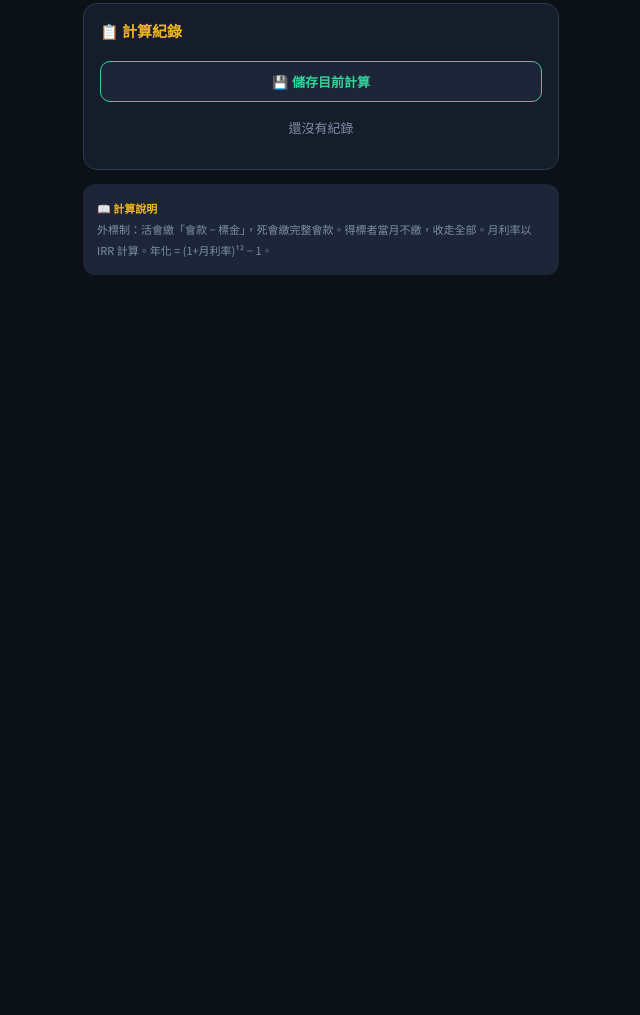
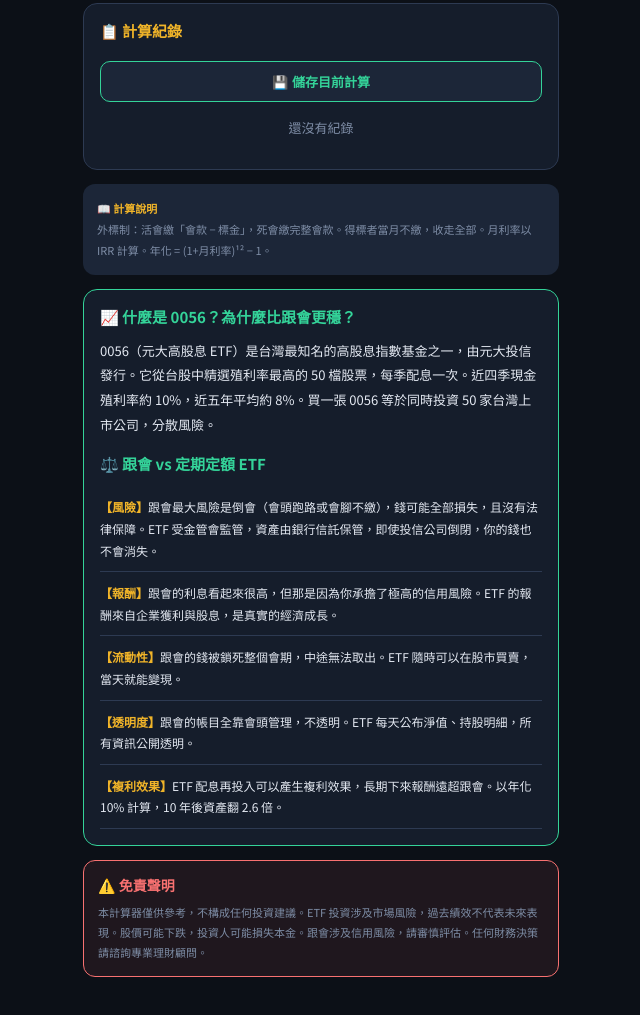
Before and after one commit to q0915692911/hui-calc, a plain HTML site: page index.html in a window 1280 px wide. Shown: the part 1245-2260 px from the top of the page, without its empty margins (319-959 px from the left). Before the commit the page ends 1580 px from the top, so only its background shows below. Drawn offline with Linux system fonts and the light colour scheme.

Commit message:
Update index.html

```diff
--- a/index.html
+++ b/index.html
@@ -104,7 +104,19 @@
 scenA:"方案 A：現在標走 + 投 0056",scenB:"方案 B：等到最後一期",
 received:"當期拿到",investGrow:"0056 投資終值",deadFees:"死會費用終值",netA:"方案 A 淨值",aliveFees:"活會費用終值",interestSaved:"利息收入終值",finalPot:"最後拿到",netB:"方案 B 淨值",diff:"差額",
 verdictWin:"✅ 現在標比較划算！",verdictLose:"⏳ 等到最後比較划算",verdictTip:"差額代表方案 A 比方案 B 多賺（或少賺）的金額",
-simTitle:"模擬不同標金",simBid:"標金",simNet:"方案A淨值",simVs:"vs 方案B",simResult:"結果"
+simTitle:"模擬不同標金",simBid:"標金",simNet:"方案A淨值",simVs:"vs 方案B",simResult:"結果",
+infoTitle:"📈 什麼是 0056？為什麼比跟會更穩？",
+info0056:"0056（元大高股息 ETF）是台灣最知名的高股息指數基金之一，由元大投信發行。它從台股中精選殖利率最高的 50 檔股票，每季配息一次。近四季現金殖利率約 10%，近五年平均約 8%。買一張 0056 等於同時投資 50 家台灣上市公司，分散風險。",
+compareTitle:"⚖️ 跟會 vs 定期定額 ETF",
+compareItems:[
+"【風險】跟會最大風險是倒會（會頭跑路或會腳不繳），錢可能全部損失，且沒有法律保障。ETF 受金管會監管，資產由銀行信託保管，即使投信公司倒閉，你的錢也不會消失。",
+"【報酬】跟會的利息看起來很高，但那是因為你承擔了極高的信用風險。ETF 的報酬來自企業獲利與股息，是真實的經濟成長。",
+"【流動性】跟會的錢被鎖死整個會期，中途無法取出。ETF 隨時可以在股市買賣，當天就能變現。",
+"【透明度】跟會的帳目全靠會頭管理，不透明。ETF 每天公布淨值、持股明細，所有資訊公開透明。",
+"【複利效果】ETF 配息再投入可以產生複利效果，長期下來報酬遠超跟會。以年化 10% 計算，10 年後資產翻 2.6 倍。"
+],
+disclaimer:"⚠️ 免責聲明",
+disclaimerText:"本計算器僅供參考，不構成任何投資建議。ETF 投資涉及市場風險，過去績效不代表未來表現。股價可能下跌，投資人可能損失本金。跟會涉及信用風險，請審慎評估。任何財務決策請諮詢專業理財顧問。"
 },vi:{title:"Máy Tính Hụi",subtitle:"Nhập số người, tiền hụi, tiền khui → tự động tính lãi lỗ & lãi suất",settings:"Cài đặt",members:"Số thành viên (gồm chủ hụi)",membersNote:"Tối thiểu 3, không giới hạn",monthlyFee:"Tiền hụi / người / tháng",bidsTitle:"Tiền khui mỗi kỳ",bidsNote:"Kỳ 1 (chủ hụi) và kỳ cuối = 0",period:"Kỳ",host:"Chủ hụi",resultsTitle:"Bảng lãi lỗ",colMember:"TV",colPeriod:"Kỳ khui",colReceived:"Nhận",colPaid:"Tổng đóng",colNet:"Lãi/Lỗ",colMonthly:"Lãi tháng",colAnnual:"Lãi năm",tapHint:"👆 Nhấn hàng để xem chi tiết",cfTitle:"Dòng tiền",cfNote:"(+) thu, (−) chi",totalPool:"Tổng/tháng",duration:"Thời gian",months:"tháng",maxBid:"Khui max",avgBid:"Khui TB",explain:"📖 Giải thích",explainText:'Hụi ngoại: sống đóng "hụi−khui", chết đóng đủ. Người khui nhận tất cả. Lãi tháng = IRR. Lãi năm = (1+lãi tháng)¹²−1.',langBtn:"🇹🇼 中文",records:"📋 Lịch sử",noRecords:"Chưa có",save:"💾 Lưu",load:"Tải",del:"Xóa",saveName:"Tên...",saveConfirm:"Lưu",cancel:"Hủy",savedMsg:"✅ Đã lưu!",autoSave:"⟳ Tự động lưu",
 tab1:"📊 Tính hụi",tab2:"🎯 Chiến lược",
 stratTitle:"🎯 Chiến lược khui",stratDesc:"Tính tiền khui tối ưu, so sánh với DCA 0056",
@@ -114,7 +126,19 @@
 scenA:"Plan A: Khui ngay + đầu tư 0056",scenB:"Plan B: Chờ kỳ cuối",
 received:"Nhận được",investGrow:"0056 cuối kỳ",deadFees:"Phí chết (FV)",netA:"Giá trị Plan A",aliveFees:"Phí sống (FV)",interestSaved:"Lãi tích lũy (FV)",finalPot:"Nhận cuối",netB:"Giá trị Plan B",diff:"Chênh lệch",
 verdictWin:"✅ Khui ngay có lợi hơn!",verdictLose:"⏳ Chờ cuối có lợi hơn",verdictTip:"Chênh lệch = Plan A − Plan B",
-simTitle:"Mô phỏng các mức khui",simBid:"Khui",simNet:"Plan A",simVs:"vs Plan B",simResult:"Kết quả"
+simTitle:"Mô phỏng các mức khui",simBid:"Khui",simNet:"Plan A",simVs:"vs Plan B",simResult:"Kết quả",
+infoTitle:"📈 0056 là gì? Tại sao ổn định hơn chơi hụi?",
+info0056:"0056 (Yuanta High Dividend ETF) là một trong những quỹ ETF cổ tức cao nổi tiếng nhất tại Đài Loan, do Yuanta phát hành. Quỹ chọn 50 cổ phiếu có tỷ suất cổ tức cao nhất từ thị trường chứng khoán Đài Loan, trả cổ tức hàng quý. Tỷ suất cổ tức gần nhất khoảng 10%/năm, trung bình 5 năm khoảng 8%. Mua 1 đơn vị 0056 = đầu tư vào 50 công ty cùng lúc, phân tán rủi ro.",
+compareTitle:"⚖️ Chơi hụi vs Đầu tư ETF định kỳ",
+compareItems:[
+"【Rủi ro】Rủi ro lớn nhất của hụi là chủ hụi bỏ trốn hoặc hụi viên không đóng tiền — bạn có thể mất toàn bộ số tiền, và KHÔNG có pháp luật bảo vệ. ETF được giám sát bởi cơ quan tài chính, tài sản do ngân hàng ủy thác quản lý. Ngay cả khi công ty quỹ phá sản, tiền của bạn vẫn an toàn.",
+"【Lợi nhuận】Lãi hụi trông có vẻ cao, nhưng đó là vì bạn đang chịu rủi ro tín dụng rất lớn. Lợi nhuận ETF đến từ lợi nhuận thực sự của doanh nghiệp và cổ tức — đó là tăng trưởng kinh tế thực.",
+"【Thanh khoản】Tiền trong hụi bị khóa suốt thời gian hụi, không thể rút giữa chừng. ETF có thể mua bán trên sàn chứng khoán bất cứ lúc nào, bán là có tiền ngay trong ngày.",
+"【Minh bạch】Sổ sách hụi hoàn toàn phụ thuộc vào chủ hụi quản lý, không minh bạch. ETF công bố giá trị ròng và danh mục đầu tư hàng ngày, mọi thông tin đều công khai.",
+"【Lãi kép】Tái đầu tư cổ tức ETF tạo ra hiệu ứng lãi kép. Với lợi nhuận 10%/năm, sau 10 năm tài sản tăng gấp 2,6 lần."
+],
+disclaimer:"⚠️ Tuyên bố miễn trừ trách nhiệm",
+disclaimerText:"Công cụ tính toán này chỉ mang tính tham khảo, KHÔNG phải lời khuyên đầu tư. Đầu tư ETF có rủi ro thị trường, hiệu suất quá khứ không đảm bảo kết quả tương lai. Giá cổ phiếu có thể giảm và nhà đầu tư có thể mất vốn. Chơi hụi có rủi ro tín dụng, hãy đánh giá cẩn thận. Mọi quyết định tài chính xin tham khảo ý kiến chuyên gia."
 }};
 
 var S={lang:'zh',memberCount:5,monthlyFee:10000,bids:[0,2000,1500,1000,0],showDetail:null,showSaveForm:false,savedMsg:false,tab:'calc',etfRate:12,myPeriod:2};
@@ -471,6 +495,26 @@
   // Explanation
   h+='<div class="explain"><strong>'+t.explain+'</strong><br>'+t.explainText+'</div>';
 
+  // 0056 Info Section
+  h+='<div class="card" style="margin-top:14px;border-color:var(--grn)">';
+  h+='<div class="stitle" style="color:var(--grn)">'+t.infoTitle+'</div>';
+  h+='<div style="font-size:13px;line-height:1.9;color:var(--tx);margin-bottom:16px">'+t.info0056+'</div>';
+  h+='<div class="stitle" style="color:var(--grn);margin-top:8px">'+t.compareTitle+'</div>';
+  for(var ci=0;ci<t.compareItems.length;ci++){
+    h+='<div style="font-size:12px;line-height:1.8;color:var(--tx);padding:10px 0;border-bottom:1px solid var(--bd)">';
+    var item=t.compareItems[ci];
+    // Bold the 【...】 part
+    item=item.replace(/【(.+?)】/,'<strong style="color:var(--ac)">【$1】</strong>');
+    h+=item+'</div>';
+  }
+  h+='</div>';
+
+  // Disclaimer
+  h+='<div style="background:rgba(248,113,113,.08);border:1px solid var(--red);border-radius:12px;padding:14px;margin-top:14px">';
+  h+='<div style="font-size:14px;font-weight:700;color:var(--red);margin-bottom:8px">'+t.disclaimer+'</div>';
+  h+='<div style="font-size:11px;line-height:1.8;color:var(--tx2)">'+t.disclaimerText+'</div>';
+  h+='</div>';
+
   document.getElementById('app').innerHTML=h;
 }
 
```
